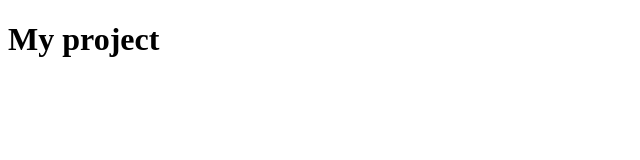
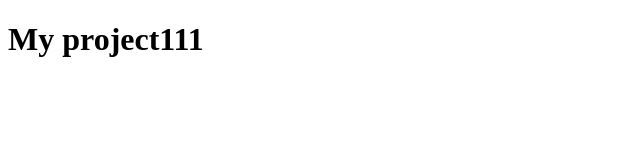
Before and after one commit to Yaroslav-Radchuk/my-project, a plain HTML site: page index.html in a window 1280 px wide. Shown: the full height of the page, 0-640 px from the left. Drawn offline with Linux system fonts and the light colour scheme.

Commit message:
title was changed

```diff
--- a/index.html
+++ b/index.html
@@ -7,6 +7,6 @@
   <title>My project</title>
 </head>
 <body>
-  <h1>My project</h1>
+  <h1>My project111</h1>
 </body>
 </html>
```
